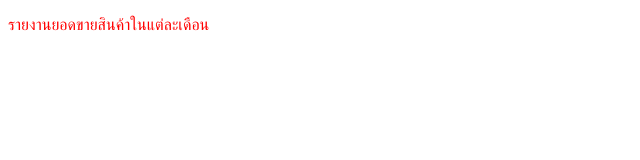
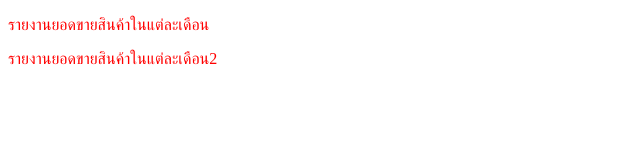
Before and after one commit to Chowons/Seen-propro, a plain HTML site: page index.html in a window 1280 px wide. Shown: the whole page, without its empty margins (0-640 px from the left). Drawn offline with Linux system fonts and the light colour scheme.

Commit message:
up date soi

```diff
--- a/index.html
+++ b/index.html
@@ -13,5 +13,6 @@
 </head>
 <body>
   <p>รายงานยอดขายสินค้าในแต่ละเดือน</p>
+  <p>รายงานยอดขายสินค้าในแต่ละเดือน2</p>
 </body>
 </html>
```
